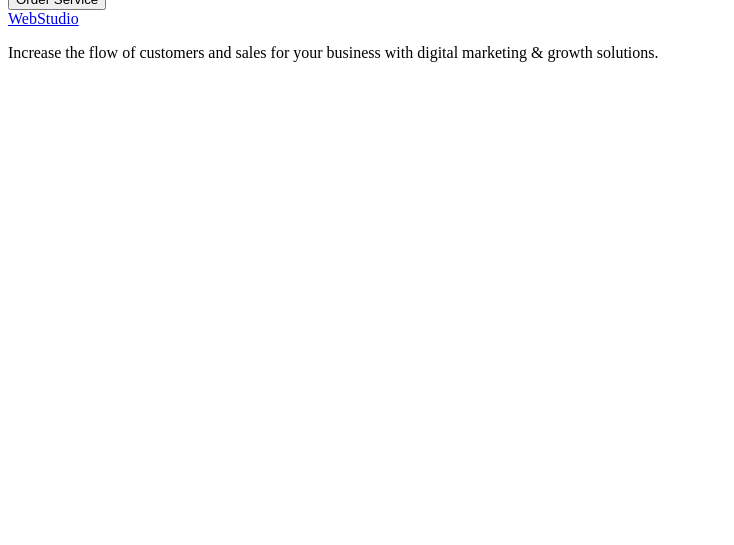
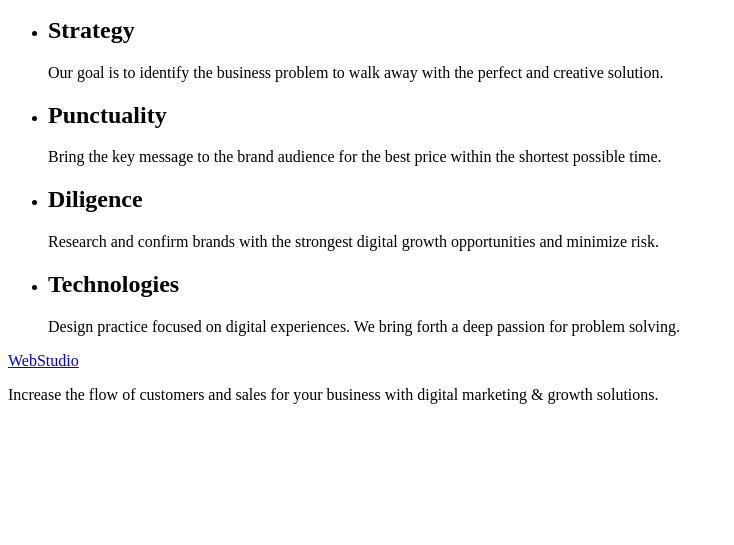
Before and after one commit to Kontemirov-Stas/goit-markup-hw-01, a plain HTML site: page index.html in a window 1280 px wide. Shown: the part 255-800 px from the top of the page, without its empty margins (0-734 px from the left). Drawn offline with Linux system fonts and the light colour scheme.

Commit message:
Add sections for business strategies and services

```diff
--- a/index.html
+++ b/index.html
@@ -24,9 +24,49 @@
 
 <main>
 
+<section>
+
 <h1>Effective Solutions for Your Business</h1>
 
 <button type="button">Order Service</button>
+
+</section>
+
+<section>
+
+<ul>
+
+<li>
+<h2>Strategy</h2>
+<p>
+Our goal is to identify the business problem to walk away with the perfect and creative solution.
+</p>
+</li>
+
+<li>
+<h2>Punctuality</h2>
+<p>
+Bring the key message to the brand audience for the best price within the shortest possible time.
+</p>
+</li>
+
+<li>
+<h2>Diligence</h2>
+<p>
+Research and confirm brands with the strongest digital growth opportunities and minimize risk.
+</p>
+</li>
+
+<li>
+<h2>Technologies</h2>
+<p>
+Design practice focused on digital experiences. We bring forth a deep passion for problem solving.
+</p>
+</li>
+
+</ul>
+
+</section>
 
 </main>
 
```
